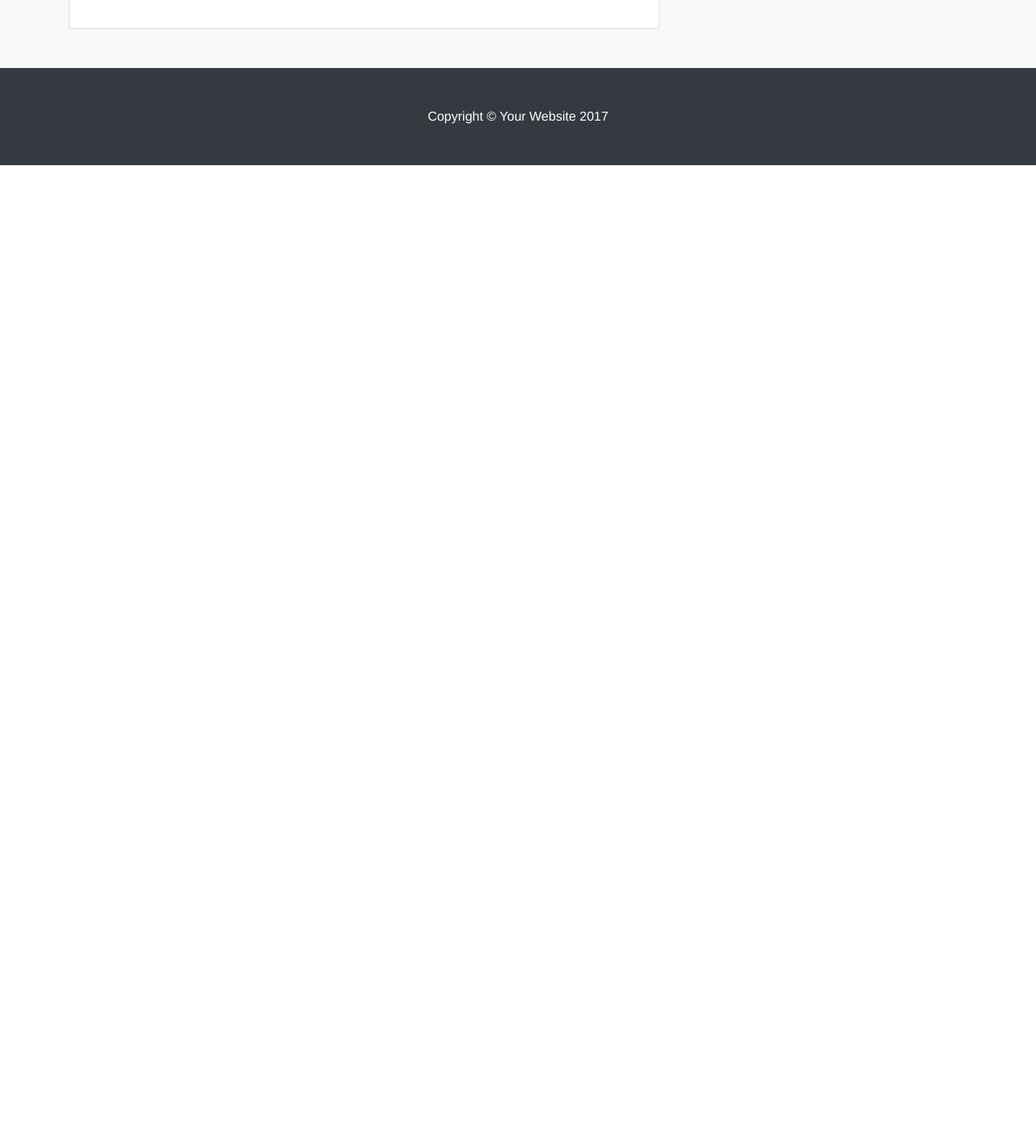
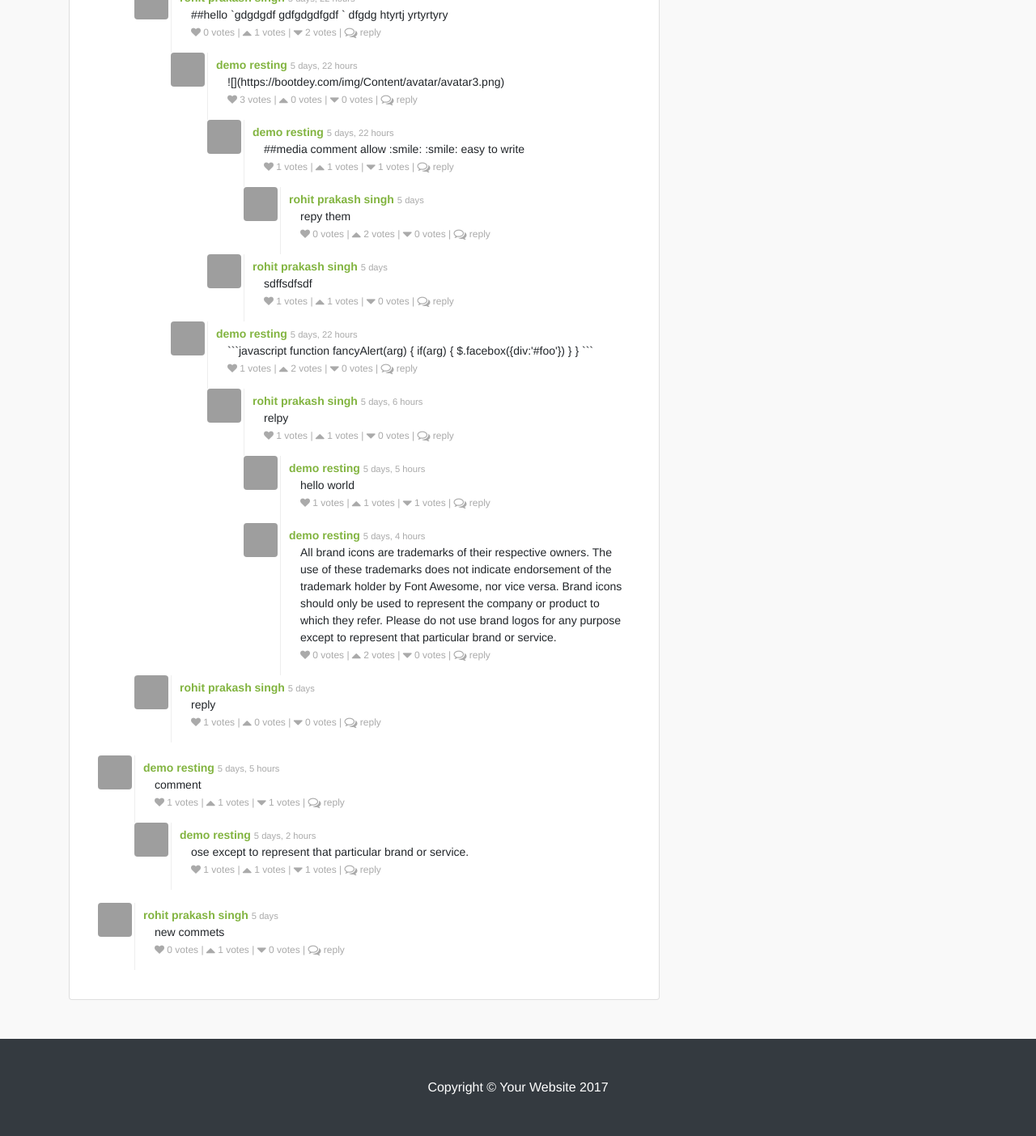
Before and after one commit to rpsingh21/django-blog, a Django app: a page that uses templates/base.html in a window 1280 px wide. Shown: the part 1198-2601 px from the top of the page at 81% size. Before the commit the page ends 1402 px from the top, so only its background shows below. Run offline with Django 3.2, Linux system fonts and the light colour scheme; data comes from the database, SQL or seed files in the repository; both versions use the stored data as it was after the commit; data that the repository does not hold is empty; some libraries are stand-ins or nearby versions; grey boxes are pictures that could not be loaded.

Commit message:
comment activity update

```diff
--- a/account/views.py
+++ b/account/views.py
@@ -21,7 +21,7 @@ def login_view(request):
 			login(request, user)
 			if next:
 				return redirect(next)
-			return redirect("/")
+			return HttpResponseRedirect(request.META.get('HTTP_REFERER'))
 	return render(request , "login.html",{"title":"Login","form":form});
 
 def register_view(request):
--- a/comments/urls.py
+++ b/comments/urls.py
@@ -8,7 +8,7 @@ from .views import (
 	)
 
 urlpatterns = [
-	url(r'^(?P<object_id>\d+)/$',instance_comments,name='comments'),
+	url(r'^(?P<object_id>\d+)/(?P<slug>[\w-]+)/$',instance_comments,name='comments'),
 	url(r'^(?P<slug>[\w-]+)/(?P<parent_id>\d+)/$',reply_form,name='reply_form'),
 	url(r'^delete/(?P<pk>\d+)/$', comment_delete,name="delete"),
 	url(r'^activity/(?P<id>\d+)/(?P<activity_type>[\w-]+)/$',comment_activity,name="comment_activity"),
--- a/comments/views.py
+++ b/comments/views.py
@@ -1,19 +1,26 @@
 from django.shortcuts import render, get_object_or_404
 from django.http import HttpResponse
+from django.contrib.contenttypes.models import ContentType
 
-from django.contrib.contenttypes.models import ContentType
 from .models import  Comments
 from .forms import CommentForm
 from activitys.models import Activitys
 
 # Create your views here.
 
-def instance_comments(request,object_id):
-	comments = Comments.objects.all().filter(object_id=object_id).distinct().order_by('timestamp')
+def instance_comments(request,object_id,slug):
+	content_type = ContentType.objects.filter(model='posts').first()
+	comments = Comments.objects.all().filter(object_id=object_id,content_type=content_type).distinct().order_by('timestamp')
+	initial_data = {
+		"content_type": content_type,
+		"slug": slug
+	}
+	comment_form = CommentForm(request.POST or None,initial=initial_data)
 	context = {
-		'comments':comments
+		'comments':comments,
+		'comment_form':comment_form,
 	}
-	return render(request,'comments.html',context)
+	return render(request,'comments/comments.html',context)
 
 def reply_form(request,slug,parent_id):
 	initial_data = {
--- a/myBlog/templatetags/my_filters.py
+++ b/myBlog/templatetags/my_filters.py
@@ -9,7 +9,7 @@ def comment_reply(comments,request):
 		'request':request,
 		'comments':comments
 	}
-	template = get_template('comments.html')
+	template = get_template('comments/core_comments.html')
 	html  = template.render(context)
 	return html
 
--- a/posts/views.py
+++ b/posts/views.py
@@ -1,7 +1,9 @@
+from django.contrib.contenttypes.models import ContentType
 from django.shortcuts import render, get_object_or_404, redirect
 from django.http import HttpResponseRedirect
 
 from .models import Posts
+from comments.models import Comments
 from .forms import PostForms
 from comments.forms import CommentForm
 
@@ -17,15 +19,12 @@ def post_list(request):
 
 def post_detail(request,slug):
 	post = get_object_or_404(Posts,slug=slug)
-	initial_data = {
-		"content_type": post.get_content_type,
-		"slug": post.slug
-	}
-	comment_form = CommentForm(request.POST or None,initial=initial_data)
+	content_type = ContentType.objects.filter(model='posts').first()
+	comments_count = Comments.objects.get_all().filter(object_id=post.id,content_type=content_type).count()
 	context={
 		'title':post.title,
 		'post':post,
-		'comment_form':comment_form
+		'comments_count':comments_count,
 	}
 	return render(request,"post-detail.html",context)
 
--- a/static/css/main.css
+++ b/static/css/main.css
@@ -20,8 +20,6 @@ hr.dashed {
 .r-card{
 	background-color: white;
 }
-
-/*style for footer in bottem */
 
 html {
   height: 100%;
@@ -52,16 +50,17 @@ body {
   text-align: center;
 }
 
+.card_header{
+  color: #aaa;
+}
+.card_header span{
+  padding-left: 6px;
+  padding-right: 6px;
+}
+.card_header i{
+  margin-right: 0.3rem;
+}
 
-
-/* comments css */
-
-/*hr {
-    margin-top: 20px;
-    margin-bottom: 20px;
-    border: 0;
-    border-top: 1px solid #FFFFFF;
-}*/
 a {
     color: #82b440;
     text-decoration: none;
@@ -89,6 +88,7 @@ a {
       border-radius: 4px;
 }
 
+
 .blog-comment img.avatar {
   position: relative;
   float: left;
@@ -100,28 +100,25 @@ a {
 
 .blog-comment .post-comments{
   border-left: 1px solid #eee;
-    /*margin-bottom: 10px;*/
-    margin-left: 45px;
+  /*margin-bottom: 10px;*/
+  margin-left: 45px;
   margin-right: 0px;
-    padding: 10px 20px;
-    position: relative;
-    /*-webkit-border-radius: 4px;
-       -moz-border-radius: 4px;
-         -o-border-radius: 4px;
-        border-radius: 4px;*/
+  padding: 5px 10px;
+  position: relative;
   background: #fff;
-  /*color: #6b6e80;*/
   position: relative;
 }
 
 .blog-comment .meta {
   font-size: 14px;
- /* padding-bottom: 8px;
-  margin-bottom: 10px !important;*/
-  /*border-bottom: 1px solid #eee;*/
 }
+
 .blog-comment .meta a{
   font-weight: 600;
+}
+
+.blog-comment .meta small {
+    color: #aaa;
 }
 
 .blog-comment p{
@@ -148,10 +145,6 @@ a {
   margin-left: 45px;
 }
 
-/*.root_block{
-  border-left: 1px solid #eee;
-}
-*/
 .blog-comment-form{
   padding-left: 15%;
   padding-right: 15%;
--- a/templates/base.html
+++ b/templates/base.html
@@ -80,6 +80,8 @@
     {% block ang %}
     {% endblock %}
 
+    <script type="text/javascript" src="http://bootstrap-notify.remabledesigns.com/js/bootstrap-notify.min.js"></script>
+    <script type="text/javascript" src="http://bootstrap-notify.remabledesigns.com/js/app.js"></script>
   </body>
 
 </html>
--- /dev/null
+++ b/templates/comments/comments.html
@@ -0,0 +1,15 @@
+{% load my_filters %}
+{% load crispy_forms_tags %}
+<div class="blog-comment">
+    <h4 class="text-success">Leave A Comment</h4>
+    <!-- form for new commment -->
+    <form action="" id="commenti" method="post">
+        {% csrf_token %} {{ comment_form|crispy }}
+        <button type="submit" class="btn btn-primary submit-btn"> comment </button>
+    </form>
+    <p id="form_mgs"></p>
+    <hr class="dashed">
+    <div id="comments" class="comments">
+        {% comment_reply comments request %}
+    </div>
+</div>
--- /dev/null
+++ b/templates/comments/core_comments.html
@@ -0,0 +1,82 @@
+{% load my_filters %}
+{% load markdown_deux_tags %}
+{% for comment in comments %}
+{% if request.user.is_authenticated %}
+{% user_activity comment request as activity %}
+{% endif %}
+<ul class="comments">
+  <li class="clearfix root_block">
+    <img src="https://bootdey.com/img/Content/avatar/avatar{{ comment.user.id|moduler }}.png" class="avatar" alt="{{ comment.user }} profile pic">
+    <div class="post-comments">
+        <p class="meta">
+        	<a href="#">
+            {% if comment.user.first_name %}
+            {{ comment.user.first_name }} {{ comment.user.last_name }}
+            {% else %}
+            {{ comment.user }}
+            {% endif %}
+        	</a>
+        	<small> {{ comment.timestamp|timesince }} </small>
+        </p>
+        <div class="comment_content">
+           <p>{{ comment.content }}</p>
+           <div class="comment_action">
+           	<span class="text-info">
+           		<a class="activity-btn" href="#"  link="{% url 'comments:comment_activity' comment.id 'F' %}">
+           			<i class="fa fa-heart {% if activity.activity_type == 'F' %} text-danger {% endif %}" aria-hidden="true"> </i>
+           			<span> {{ comment.activitys.get_favorites.count }} votes </span> |
+           		</a>
+           	</span>
+           	<span>
+           		<a class="activity-btn" href="#" link="{% url 'comments:comment_activity' comment.id 'U' %}">
+           			<small><i class="fa fa-caret-up fa-lg fa-2x {% if activity.activity_type == 'U' %} text-success {% endif %}" aria-hidden="true"> </i></small>
+           			<span> {{ comment.activitys.get_up_votes.count }} votes </span> |
+           		</a>
+           	</span>
+           	<span>
+           		<a class="activity-btn" href="#" link="{% url 'comments:comment_activity' comment.id 'D' %}">
+           			<small><i class="fa fa-caret-down fa-lg fa-2x {% if activity.activity_type == 'D' %} text-warning {% endif %}" aria-hidden="true"> </i></small>
+           			<span> {{ comment.activitys.get_down_votes.count }} votes </span> |
+           		</a>
+           	</span>
+           	<span>
+           		<a href="javascript:reply('{{ comment.id }}')" class="reply">
+           			<i class="fa fa-comments-o fa-lg" aria-hidden="true"> </i>
+           			<span> reply </span>
+           		</a>
+           	</span>
+             {% if request.user == comment.user %}
+              <span>
+                <a href="javascript:get_edit_form('#pe-{{ comment.id }}');"> |
+                  <i class="fa fa-pencil-square-o" aria-hidden="true"></i>
+                  edit |
+                </a>
+              </span>
+             <span>
+                <a href="javascript:delete_comment('{% url 'comment-api:delete' comment.id %}')">
+                  <small><i class="fa fa-times fa-lg" aria-hidden="true"></i></small>
+                  <span>delete</span>
+                </a>
+              </span>
+              <span>
+                <form method="PUT" action="{% url 'comment-api:update' comment.id %}" style="display: none;" id="pe-{{ comment.id }}">
+                  <div id="div_id_content" class="form-group">
+                    <textarea name="content" required class="textarea form-control" cols="" rows="3">{{ comment.content }}
+                    </textarea>
+                  </div>
+                  <button type="submit" class="btn btn-primary update-btn"> update </button>
+                  <a class="" href="javascript:get_edit_form('#pe-{{ comment.id }}')"> cancel </a>
+                  <br><br>
+                </form>
+              </span>
+            {% endif %}
+            <span>
+              <form style="display: none;" id="p-{{ comment.id }}"><center><img src="https://lingojam.com/img/loading_nice.gif" height="40px"></center></form>
+            </span>
+           </div>
+        </div>
+    </div>
+    {% comment_reply comment.childer request  %}
+  </li>
+</ul>
+{% endfor %}
--- a/templates/post-detail.html
+++ b/templates/post-detail.html
@@ -12,12 +12,26 @@
                 <div class="card-body">
                     <!-- Title -->
                     <h1 class="mt-4 text-center">{{ post.title | title }}</h1>
-
                     <hr class='dashed'>
-                    <!-- Date/Time -->
-                    <p>Posted on {{ post.timestamp }}</p>
+                    <div class="text-center card_header">
+                        <span>
+                        <i class="fa fa-calendar" aria-hidden="true"></i>
+                        {{ post.timestamp|date:"M d Y" }}
+                      </span>
+                        <span>
+                        <i class="fa fa-user" aria-hidden="true"></i>
+                        {% if post.user.first_name %}
+                        {{ post.user.first_name }} {{ post.user.last_name }}
+                        {% else %}
+                        {{ post.user }}
+                        {% endif %}
+                      </span>
+                        <span>
+                        <i class="fa fa-comments" aria-hidden="true"></i>
+                        {{ comments_count }}
+                      </span>
+                    </div>
                     {% if post.image %}
-
                     <hr class='dashed'>
 
                     <!-- Preview Image -->
@@ -32,19 +46,11 @@
                         <div class="row">
                             <div class="col-md-12">
                                 <div class="blog-comment">
-                                    <h4 class="text-success">Leave A Comment</h3>
-
-                <!-- form for new commment -->
-                <form action="" id="commenti"  method="post">
-                  {% csrf_token %}
-                  {{ comment_form|crispy }}
-                  <button type="submit" class="btn btn-primary submit-btn"> comment </button>
-                </form>
-                <p id="form_mgs"></p>
-                <hr class="dashed">
-                <ul id="comments" class="comments">
-                  <center><img src="https://lingojam.com/img/loading_nice.gif" height="100px"></center>
-                </ul>
+                                    <div id="comments" class="comments">
+                                        <center>
+                                            <img src="https://lingojam.com/img/loading_nice.gif" height="100px">
+                                        </center>
+                                    </div>
                                 </div>
                             </div>
                         </div>
@@ -52,7 +58,8 @@
 
                 </div>
             </div>
-    <br/><br/>
+            <br/>
+            <br/>
         </div>
         <!-- Sidebar Widgets Column -->
         <div class="col-md-4">
@@ -115,49 +122,44 @@
 </div>
 <!-- /.container -->
 
-{% endblock %}
-{% block ang %}
-
+{% endblock %} {% block ang %}
 <script type="text/javascript">
-
+    //  commet js  -----------------------------------------------------------------------------
     function get_comments() {
         $.ajax({
             method: "GET",
-      url: "/comments/{{ post.id }}/",
-      success: function (data) {
-          document.getElementById("comments").innerHTML=data;
+            url: "/comments/{{ post.id }}/{{ post.slug }}/",
+            success: function(data) {
+                document.getElementById("comments").innerHTML = data;
             },
-      error: function(data){
+            error: function(data) {
                 console.log("error")
                 console.log(data)
             }
         })
     }
-
-
+    {% if request.user.is_authenticated %}
     function reply(fid) {
-  var ffid="#p-"+fid
+        var ffid = "#p-" + fid
         $(ffid).slideToggle();
-  var url='/comments/{{ post.slug }}/'+fid;
+        var url = '/comments/{{ post.slug }}/' + fid;
         $.ajax({
             type: "GET",
             url: url,
-    success: function(data)
-    {
+            success: function(data) {
                 $(ffid).html(data);
             }
         });
     }
 
-$(document).on('click', '.submit-btn', function (e) {
-  var fid = "#"+$(this).parents('form:first').attr('id');
+    $(document).on('click', '.submit-btn', function(e) {
+        var fid = "#" + $(this).parents('form:first').attr('id');
         var url = "/api/comments/create/";
         $.ajax({
             type: "POST",
             url: url,
             data: $(fid).serialize(),
-         success: function(data)
-         {
+            success: function(data) {
                 get_comments();
                 $(fid).closest('form').find("input[type=text], textarea").val("");
             }
@@ -165,8 +167,8 @@ $(document).on('click', '.submit-btn', function (e) {
         e.preventDefault();
     });
 
-$(document).on('click', '.update-btn', function (e) {
-  var fid = "#"+$(this).parents('form:first').attr('id');
+    $(document).on('click', '.update-btn', function(e) {
+        var fid = "#" + $(this).parents('form:first').attr('id');
         var url = $(this).parents('form:first').attr('action');
         // alert(url);
         $.ajax({
@@ -176,8 +178,7 @@ $(document).on('click', '.update-btn', function (e) {
             beforeSend: function(xhr) {
                 xhr.setRequestHeader("X-CSRFToken", getCookie("csrftoken"));
             },
-         success: function(data)
-         {
+            success: function(data) {
                 get_comments();
             }
         });
@@ -188,7 +189,7 @@ function getCookie(cname) {
         var name = cname + "=";
         var decodedCookie = decodeURIComponent(document.cookie);
         var ca = decodedCookie.split(';');
-    for(var i = 0; i <ca.length; i++) {
+        for (var i = 0; i < ca.length; i++) {
             var c = ca[i];
             while (c.charAt(0) == ' ') {
                 c = c.substring(1);
@@ -201,7 +202,7 @@ function getCookie(cname) {
     }
 
     function delete_comment(url) {
-  if(!confirm("delete it ?")){
+        if (!confirm("delete it ?")) {
             return 0;
         }
         $.ajax({
@@ -210,14 +211,13 @@ function delete_comment(url) {
             beforeSend: function(xhr) {
                 xhr.setRequestHeader("X-CSRFToken", getCookie("csrftoken"));
             },
-         success: function(data)
-         {
+            success: function(data) {
                 get_comments();
             }
         });
     }
 
-$(document).on('click', '.activity-btn', function (e) {
+    $(document).on('click', '.activity-btn', function(e) {
         e.preventDefault();
         url = $(this).attr("link");
         $.ajax({
@@ -226,18 +226,27 @@ $(document).on('click', '.activity-btn', function (e) {
             beforeSend: function(xhr) {
                 xhr.setRequestHeader("X-CSRFToken", getCookie("csrftoken"));
             },
-         success: function(data)
-         {
+            success: function(data) {
+                $.notify("vote update "+data, {
+                    animate: {
+                        enter: 'animated lightSpeedIn',
+                        exit: 'animated lightSpeedOut'
+                    }
+                });
                 get_comments();
             }
         });
     });
 
-
     function get_edit_form(arg) {
         $(arg).slideToggle();
     }
-
+    {% else %}
+    $(document).on('click', '.activity-btn', function(e) {
+        e.preventDefault();
+        $.notify(" login first then vote it ");
+    });
+    {% endif %}
     $(document).ready(get_comments);
 </script>
 {% endblock %}
```
Also changed, not shown: static/js/comments.js (added, +112 -0 lines), templates/comments.html (deleted, +0 -80 lines), db.sqlite3. Lines whose indentation alone changed are shown as unchanged.
